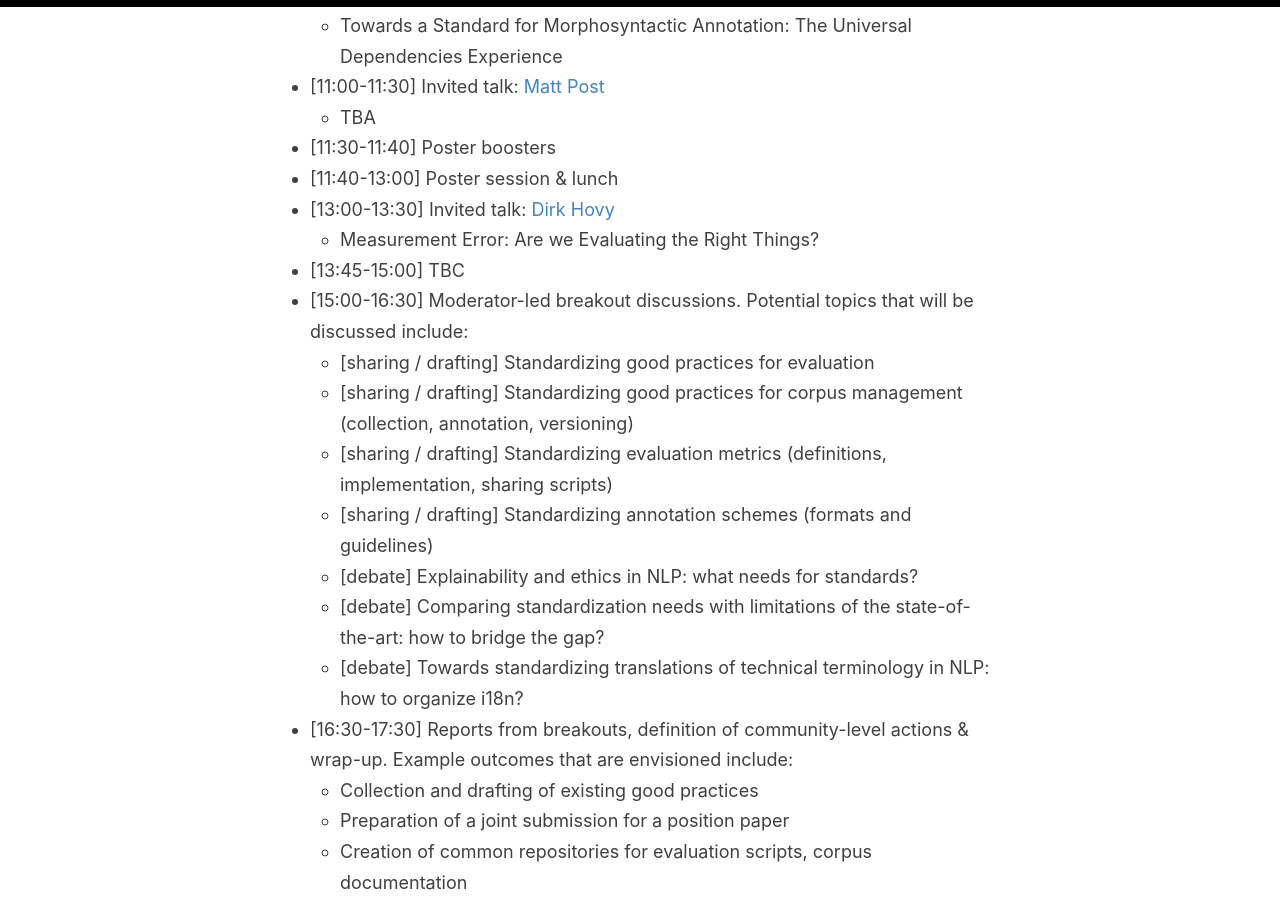
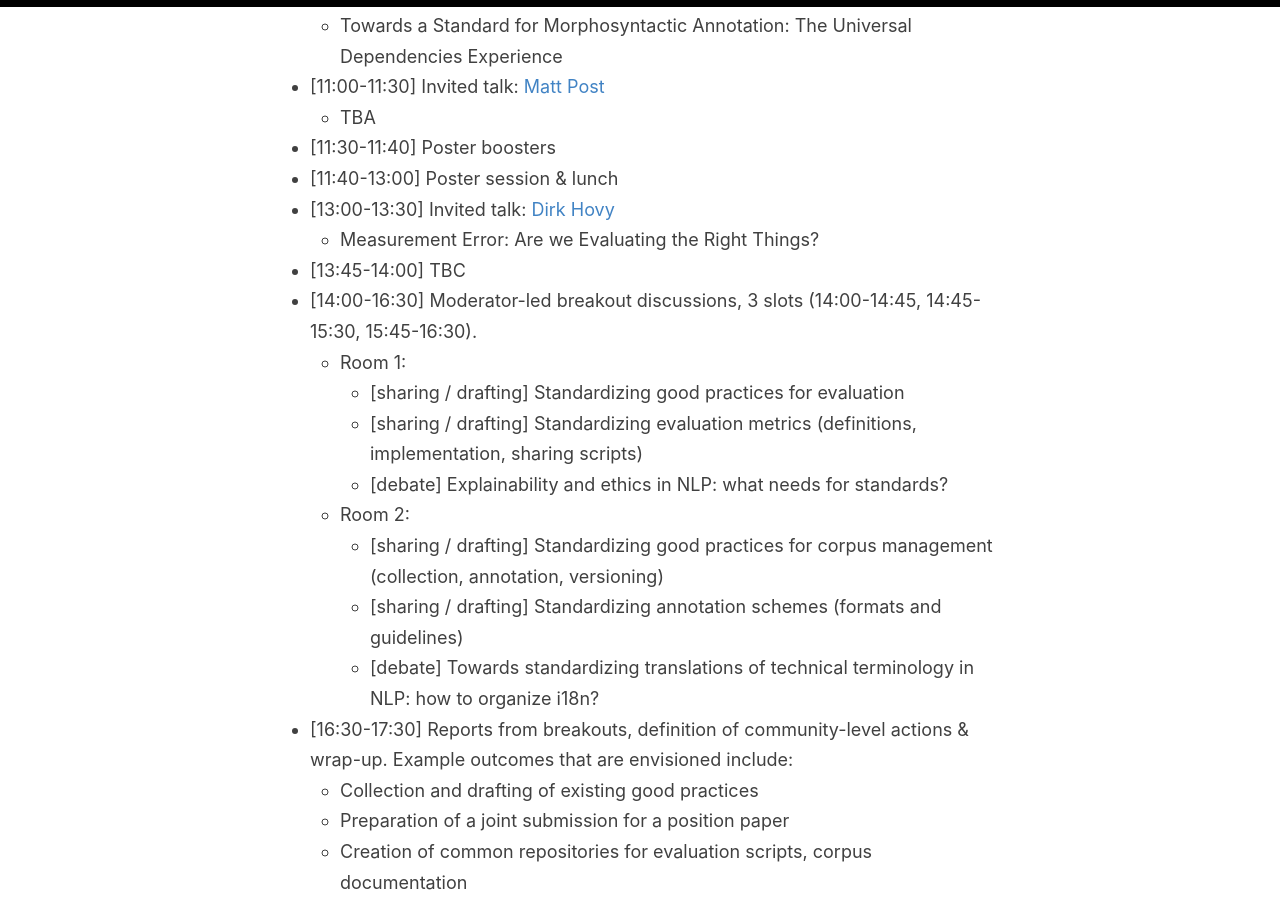
Before and after one commit to stand4nlp/stand4nlp.github.io, a Jekyll site: the page built from _pages/program.md, in a window 1280 px wide and 900 px high, scrolled down 411 px. Built offline with Jekyll 4.4.1, drawn with Linux system fonts in a browser that asks for light colours.

Commit message:
details on breakouts

```diff
--- a/_pages/program.md
+++ b/_pages/program.md
@@ -16,15 +16,16 @@ title: Program
 - [11:40-13:00] Poster session & lunch
 - [13:00-13:30] Invited talk: [Dirk Hovy](https://cs.unibocconi.eu/people/dirk-hovy)
     - Measurement Error: Are we Evaluating the Right Things?
-- [13:45-15:00] TBC
-- [15:00-16:30] Moderator-led breakout discussions. Potential topics that will be discussed include:
-    - [sharing / drafting] Standardizing good practices for evaluation
-    - [sharing / drafting] Standardizing good practices for corpus management (collection, annotation, versioning)
-    - [sharing / drafting] Standardizing evaluation metrics (definitions, implementation, sharing scripts)
-    - [sharing / drafting] Standardizing annotation schemes (formats and guidelines)
-    - [debate] Explainability and ethics in NLP: what needs for standards?
-    - [debate] Comparing standardization needs with limitations of the state-of-the-art: how to bridge the gap?
-    - [debate] Towards standardizing translations of technical terminology in NLP: how to organize i18n?
+- [13:45-14:00] TBC
+- [14:00-16:30] Moderator-led breakout discussions, 3 slots (14:00-14:45, 14:45-15:30, 15:45-16:30).
+    - Room 1:
+      - [sharing / drafting] Standardizing good practices for evaluation
+      - [sharing / drafting] Standardizing evaluation metrics (definitions, implementation, sharing scripts)
+      - [debate] Explainability and ethics in NLP: what needs for standards?
+    - Room 2:
+      - [sharing / drafting] Standardizing good practices for corpus management (collection, annotation, versioning)
+      - [sharing / drafting] Standardizing annotation schemes (formats and guidelines)
+      - [debate] Towards standardizing translations of technical terminology in NLP: how to organize i18n?
 - [16:30-17:30] Reports from breakouts, definition of community-level actions & wrap-up. Example outcomes that are envisioned include:
     - Collection and drafting of existing good practices
     - Preparation of a joint submission for a position paper
```
